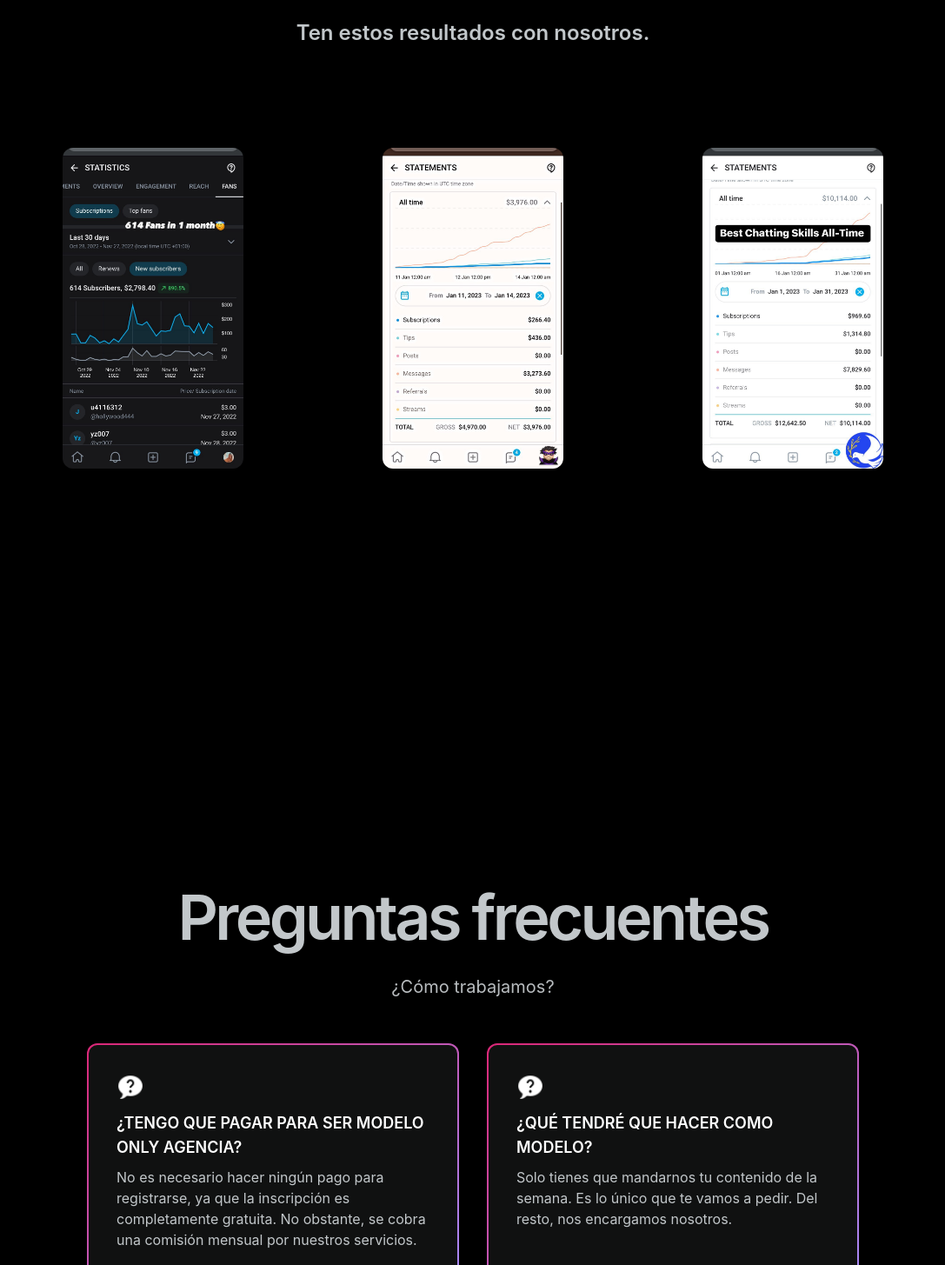
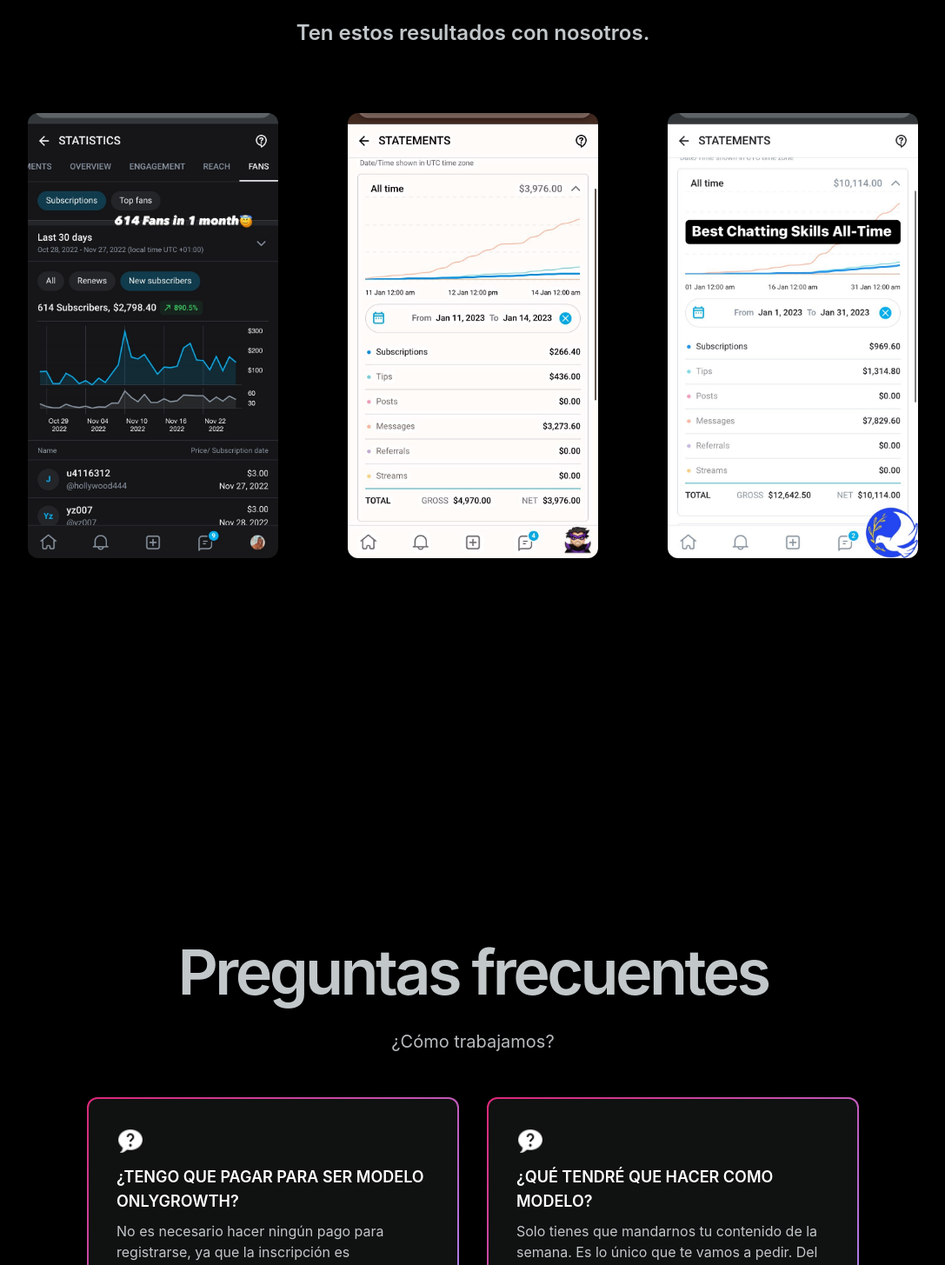
Before and after one commit to alex28042/onlygrowth, a Next.js app: page / in a window 1280 px wide. Shown: the part 2640-4095 px from the top of the page at 87% size, without its empty margins (96-1183 px from the left). Built offline with nearby package versions, Linux system fonts and the light colour scheme.

Commit message:
changed images

```diff
--- a/components/Main.js
+++ b/components/Main.js
@@ -37,7 +37,7 @@ export default function Main() {
 
   const faq = [
     {
-      title: "¿TENGO QUE PAGAR PARA SER MODELO ONLY AGENCIA?",
+      title: "¿TENGO QUE PAGAR PARA SER MODELO ONLYGROWTH?",
       description:
         "No es necesario hacer ningún pago para registrarse, ya que la inscripción es completamente gratuita. No obstante, se cobra una comisión mensual por nuestros servicios.",
       icon: "pregunta",
@@ -140,7 +140,7 @@ export default function Main() {
             </h1>
             <div className="items-center flex md:flex-row flex-col">
               {results.map((e) => (
-                <img src={`./images/${e.photo}.jpg`} className="h-1/4 w-52 md:m-20 mb-8 rounded-xl shadow"/>
+                <img src={`./images/${e.photo}.jpg`} className="h-1/4 w-72 md:m-10 mb-8 rounded-xl shadow"/>
               ))}
             </div>
 
```
